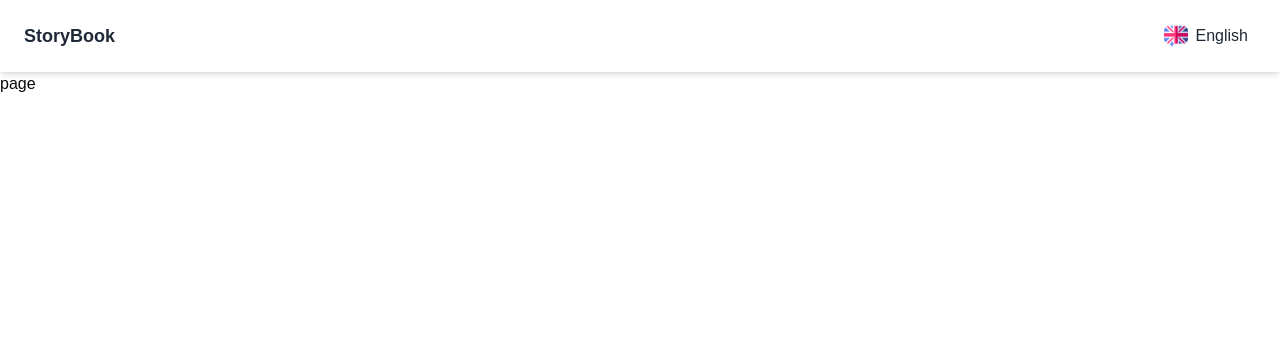
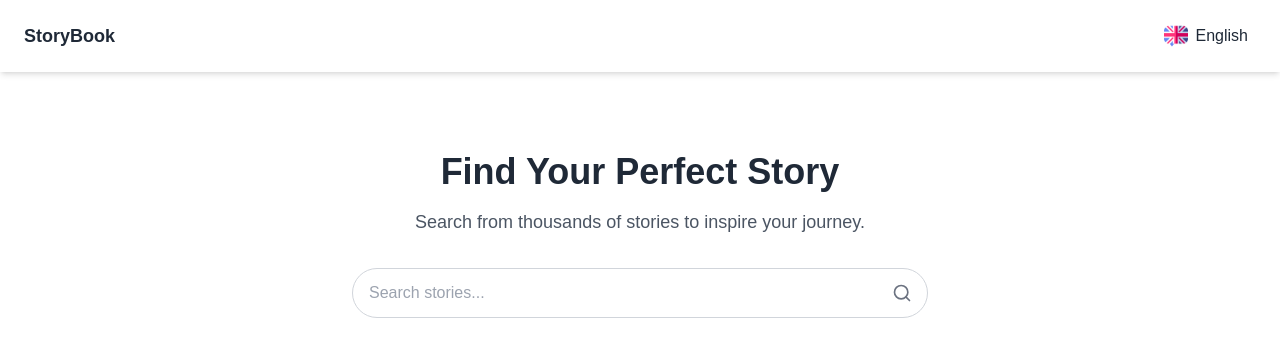
Before and after one commit to khanakhun/storybook, a Next.js app: page / in a window 1280 px wide. Shown: the top 356 px of the page. Built offline with nearby package versions, Linux system fonts and the light colour scheme.

Commit message:
hero section added language start

```diff
--- a/src/app/page.tsx
+++ b/src/app/page.tsx
@@ -1,7 +1,12 @@
 import React from "react";
+import Hero from "./sections/hero";
 
 const page = () => {
-  return <div>page</div>;
+  return (
+    <div>
+      <Hero />
+    </div>
+  );
 };
 
 export default page;
--- a/src/app/sections/hero.tsx
+++ b/src/app/sections/hero.tsx
@@ -3,7 +3,7 @@ import { FiSearch } from "react-icons/fi";
 
 const Hero = () => {
   return (
-    <div className="bg-gray-100 py-20">
+    <div className=" py-20">
       <div className="max-w-4xl mx-auto text-center">
         {/* Hero Text */}
         <h1 className="text-4xl font-bold text-gray-800 mb-4">Find Your Perfect Story</h1>
```
